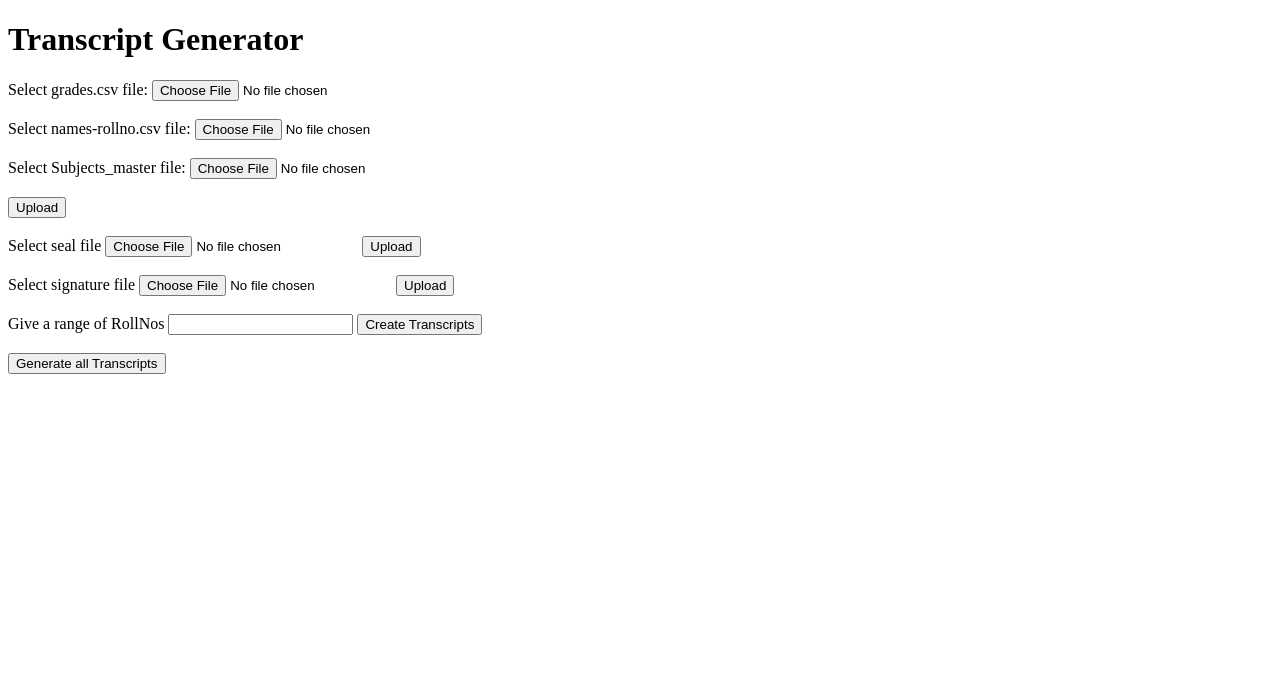
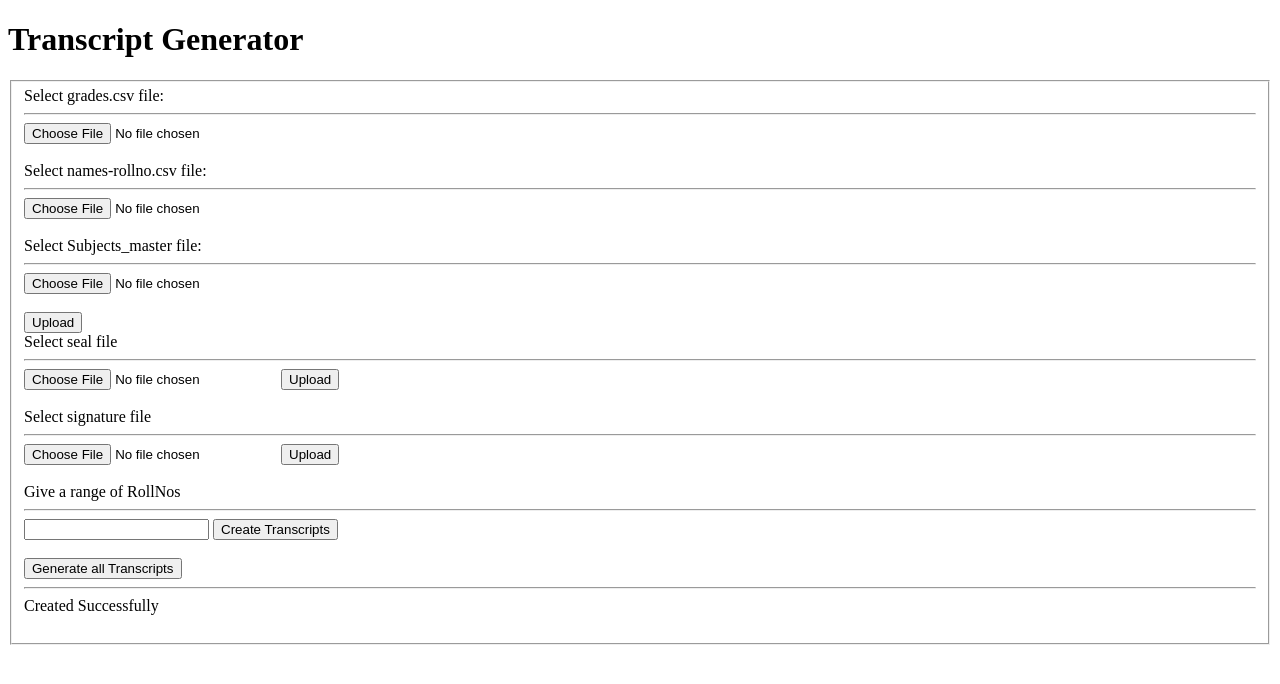
Before and after one commit to v-abhilash-reddy/python_proj2, a Flask app: page / in a window 1280 px wide. Shown: the top 684 px of the page. Run offline with Flask 2, Linux system fonts and the light colour scheme.

Commit message:
Update index.html

```diff
--- a/templates/index.html
+++ b/templates/index.html
@@ -4,41 +4,45 @@
 {%endblock%}
 
 {%block body%}
-    <h1>Transcript Generator</h1>
     <div class="App">
+        <h1>Transcript Generator</h1>
+        <fieldset>
         <form action="upload_files" method="post" enctype="multipart/form-data">
             <label for="grades">Select grades.csv file:</label>
+            <hr>
             <input type="file" id="grades" name = "grades"><br><br>
             <label for="names-roll">Select names-rollno.csv file: </label>
+            <hr>
             <input type="file" id="names-roll" name = "names-roll"><br><br>
             <label for="subjects_master">Select Subjects_master file: </label>
+            <hr>
             <input type="file" id="subjects_master" name = "subjects_master"><br><br>
-            <button type="submit" class="Upload">Upload</button><br><br>
+            <button type="submit" class="Upload">Upload</button>
             {{data['upload_files']}}
         </form>
         <form action="seal" method="post" enctype="multipart/form-data">
-            <label for="seal">Select seal file</label>
+            <label for="seal">Select seal file</label><hr>
             <input type="file" id="seal" name = "seal">
-            <button type="submit">Upload</button>
+            <button type="submit" class="Upload">Upload</button>
             {{data['seal']}}
             <br><br>
         </form>
         <form action="signature" method="post" enctype="multipart/form-data">
-            <label for="signature">Select signature file</label>
+            <label for="signature">Select signature file</label><hr>
             <input type="file" id="signature" name ="signature">
-            <button type="submit">Upload</button>
+            <button type="submit" class="Upload">Upload</button>
             {{data['signature']}}
             <br><br>
         </form>
         <form action="create_range" method="post" >
-            <label for="range">Give a range of RollNos</label>
+            <label for="range">Give a range of RollNos</label><hr>
             <input type="text" id="range" name = "range">
-            <button type="submit">Create Transcripts</button>
+            <button class="Upload" type="submit">Create Transcripts</button>
             {{data['create_range']}}
             <br><br>
         </form>
         <form action="create_all" method="post">
-            <button type="submit">Generate all Transcripts</button>
+            <button class="Upload" type="submit">Generate all Transcripts</button> <hr>
             {{data['create_all']}}
             <br><br>
         </form>
@@ -50,5 +54,7 @@
                 {%endfor%}
             {%endif%}
         </div>
+    </fieldset>
+    <br>
     </div>
 {%endblock%}
```
